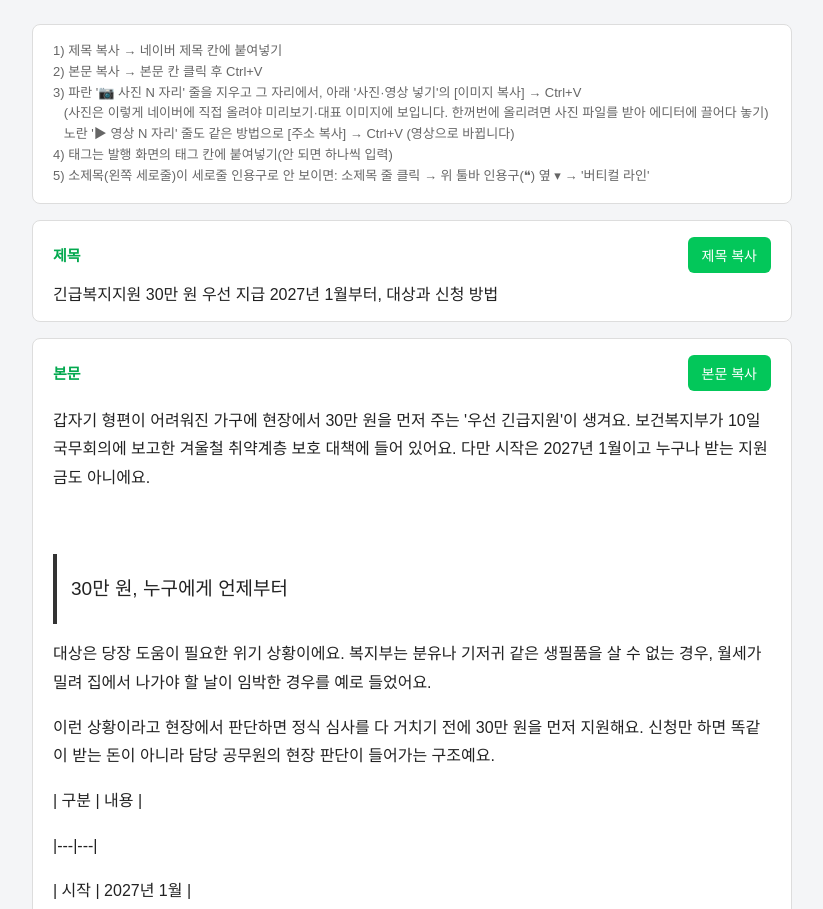
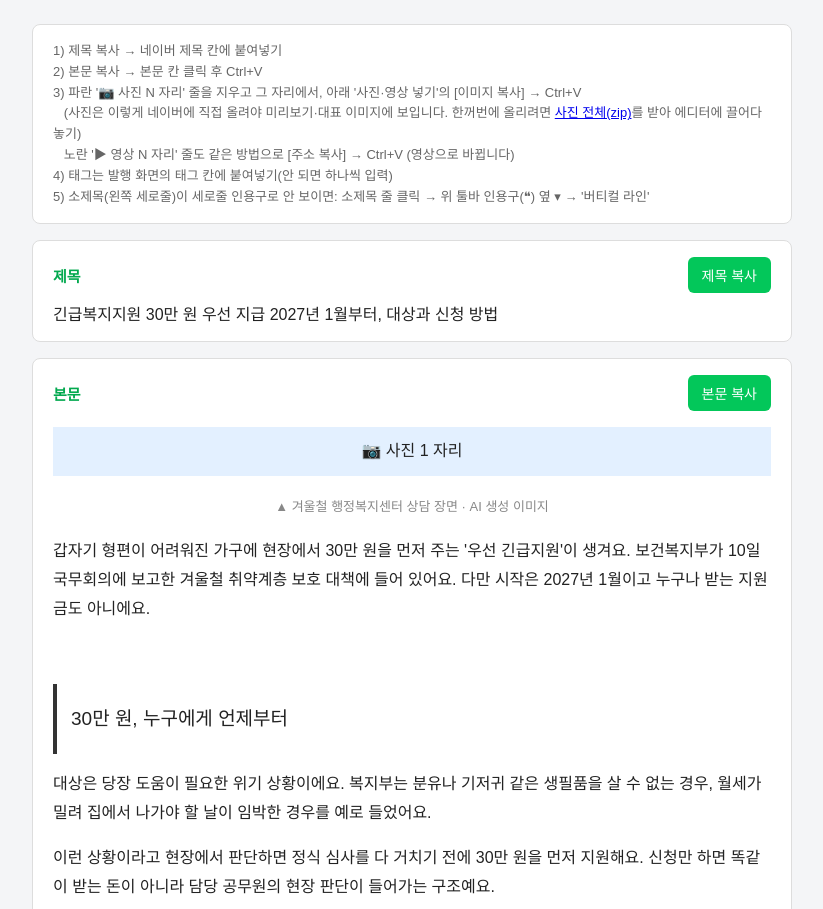
Before and after one commit to jsk5784/ent-images, a plain HTML site: page 20261117-711c2f80/index.html in a window 1280 px wide. Shown: the top 909 px of the page, without its empty margins (228-1051 px from the left). Drawn offline with Linux system fonts and the light colour scheme.

Commit message:
블로그 사진·붙여넣기 페이지

```diff
--- a/20261117-711c2f80/index.html
+++ b/20261117-711c2f80/index.html
@@ -18,7 +18,7 @@
   1) 제목 복사 → 네이버 제목 칸에 붙여넣기<br>
   2) 본문 복사 → 본문 칸 클릭 후 Ctrl+V<br>
   3) 파란 '📷 사진 N 자리' 줄을 지우고 그 자리에서, 아래 '사진·영상 넣기'의 [이미지 복사] → Ctrl+V<br>
-  &nbsp;&nbsp;&nbsp;(사진은 이렇게 네이버에 직접 올려야 미리보기·대표 이미지에 보입니다. 한꺼번에 올리려면 사진 파일를 받아 에디터에 끌어다 놓기)<br>
+  &nbsp;&nbsp;&nbsp;(사진은 이렇게 네이버에 직접 올려야 미리보기·대표 이미지에 보입니다. 한꺼번에 올리려면 <a href="photos.zip">사진 전체(zip)</a>를 받아 에디터에 끌어다 놓기)<br>
   &nbsp;&nbsp;&nbsp;노란 '▶ 영상 N 자리' 줄도 같은 방법으로 [주소 복사] → Ctrl+V (영상으로 바뀝니다)<br>
   4) 태그는 발행 화면의 태그 칸에 붙여넣기(안 되면 하나씩 입력)<br>
   5) 소제목(왼쪽 세로줄)이 세로줄 인용구로 안 보이면: 소제목 줄 클릭 → 위 툴바 인용구(❝) 옆 ▾ → '버티컬 라인'
@@ -27,6 +27,8 @@
   <div id="title">긴급복지지원 30만 원 우선 지급 2027년 1월부터, 대상과 신청 방법</div></div>
 <div class="box"><div class="head"><h2>본문</h2><button data-target="body">본문 복사</button></div>
   <div id="body">
+<p style="text-align:center;background:#e3f0ff;padding:10px">📷 사진 1 자리</p>
+<p style="text-align:center"><span style="color:#888;font-size:13px">▲ 겨울철 행정복지센터 상담 장면 · AI 생성 이미지</span></p>
 <p>갑자기 형편이 어려워진 가구에 현장에서 30만 원을 먼저 주는 '우선 긴급지원'이 생겨요. 보건복지부가 10일 국무회의에 보고한 겨울철 취약계층 보호 대책에 들어 있어요. 다만 시작은 2027년 1월이고 누구나 받는 지원금도 아니에요.</p>
 <p><br></p>
 <blockquote style="border-left:4px solid #333;margin:16px 0;padding:2px 0 2px 14px"><p><span style="font-size:19px">30만 원, 누구에게 언제부터</span></p></blockquote>
@@ -62,7 +64,7 @@
 </ul>
   </div></div>
 <div class="box"><div class="head"><h2>사진·영상 넣기 (본문 순서대로)</h2></div>
-
+<div class="item"><div class="head"><h2>📷 사진 1</h2><button data-image="img1">이미지 복사</button></div><img id="img1" src="01_image.jpg" alt=""><div class="tip">▲ 겨울철 행정복지센터 상담 장면 · AI 생성 이미지</div></div>
 </div>
 <div class="box"><div class="head"><h2>태그</h2><button data-target="tags">태그 복사</button></div>
   <div id="tags">#긴급지원 #우선긴급지원 #긴급복지지원 #30만원지원 #에너지바우처 #등유LPG지원 #겨울철복지 #보건복지부 #129보건복지상담센터 #정책과제도</div></div>
```
Also changed, not shown: 20261117-f43512a6/index.html (+4 -2 lines), 20261117-711c2f80/01_image.jpg (added), 20261117-f43512a6/01_image.jpg (added), 5 other files.
